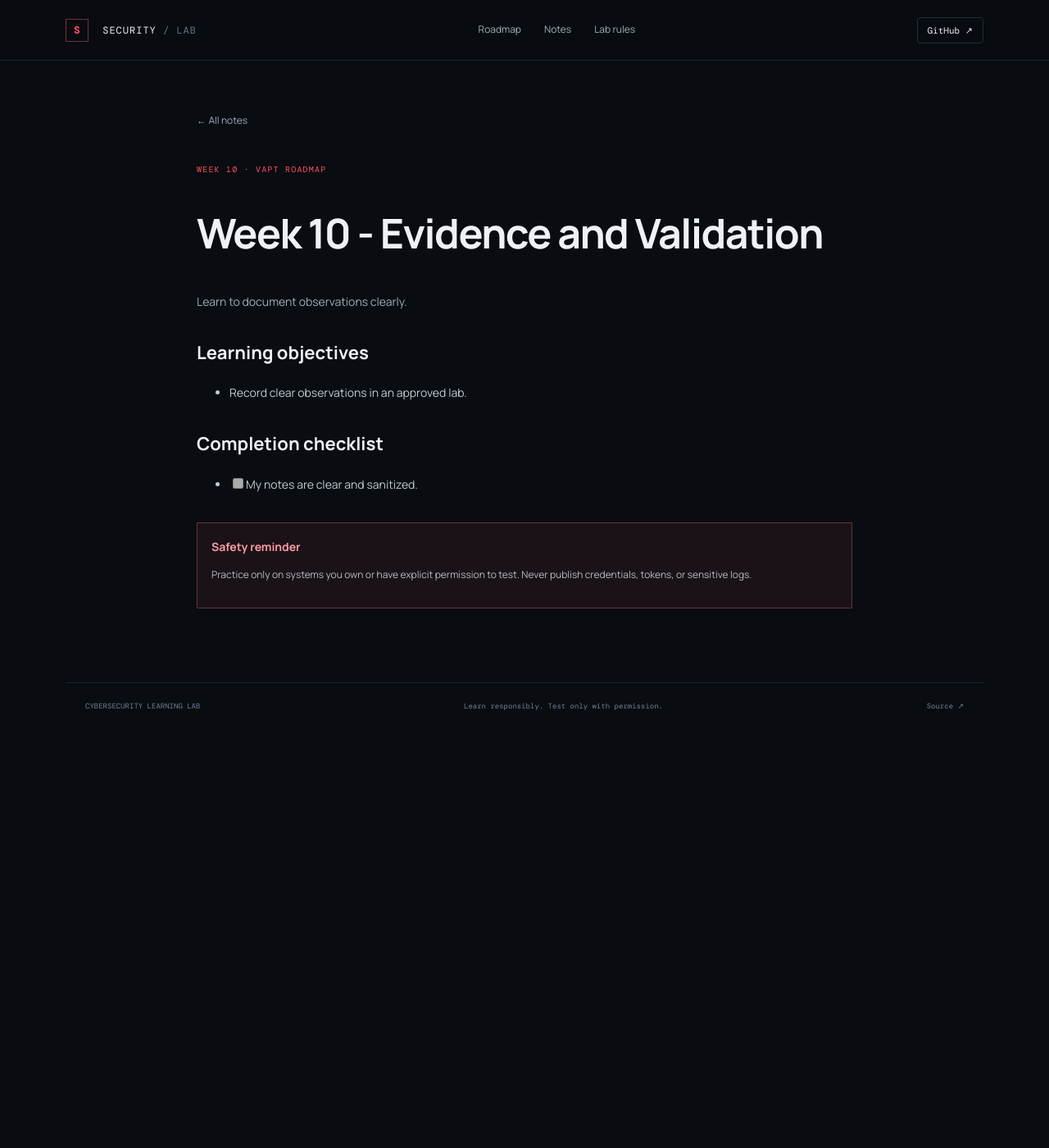
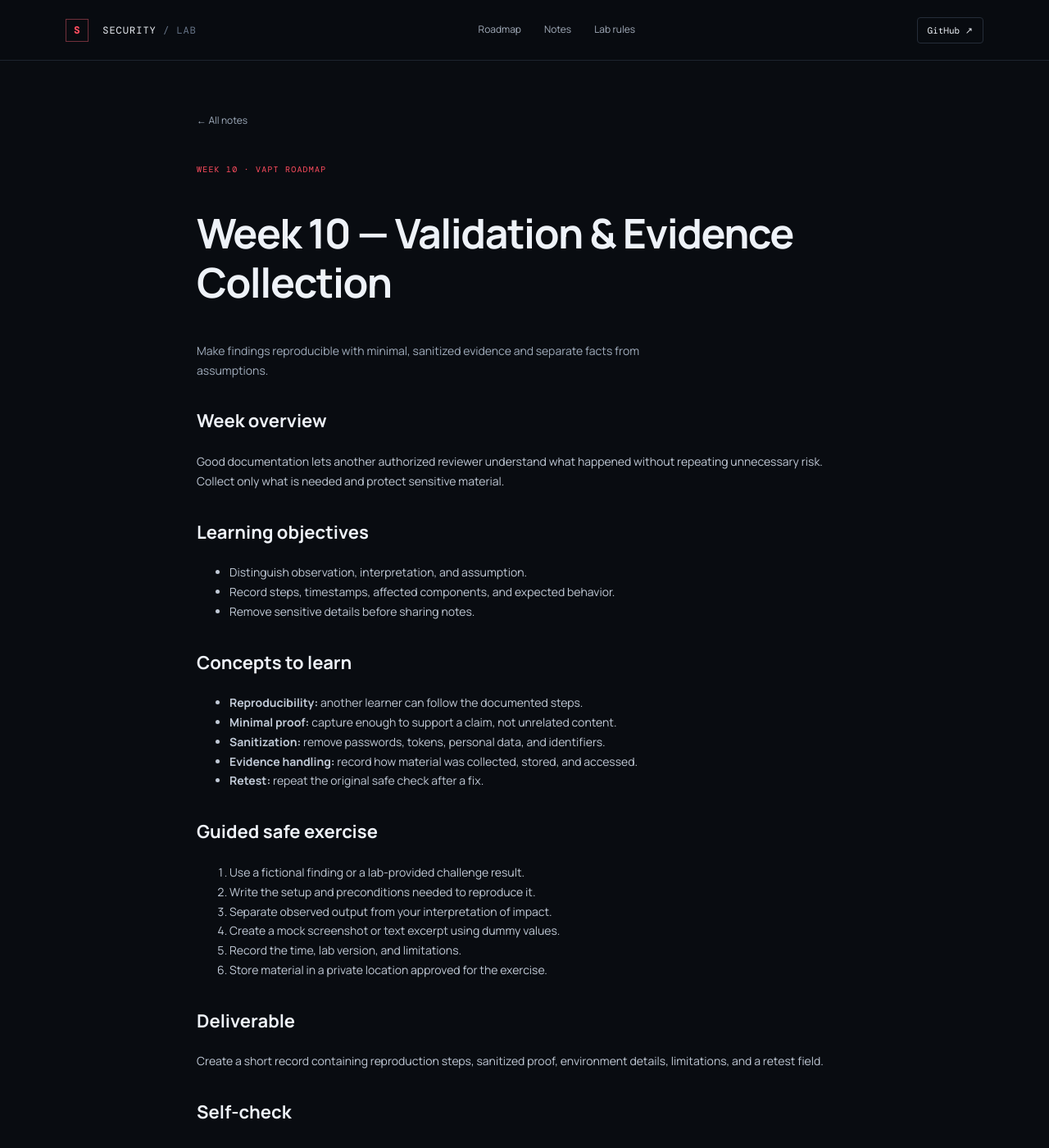
Before and after one commit to Learning-No/Cybersecurity-Learning-Lab, a Jekyll site: the page built from _notes/week-10-evidence-validation.md, in a window 1280 px wide and 1400 px high. Shown: the whole window at 82% size. Built offline with Jekyll 4.4.1, drawn with Linux system fonts in a browser that asks for light colours; some of the changed text lies outside the part shown.

Commit message:
Expand Week 10 learning guide

```diff
--- a/_notes/week-10-evidence-validation.md
+++ b/_notes/week-10-evidence-validation.md
@@ -1,14 +1,49 @@
 ---
-title: Week 10 - Evidence and Validation
-week: WEEK 10
-track: VAPT ROADMAP
-level: Beginner
-summary: Learn to document observations clearly.
+title: "Week 10 — Validation & Evidence Collection"
+week: "WEEK 10"
+track: "VAPT ROADMAP"
+level: "Beginner"
+summary: "Make findings reproducible with minimal, sanitized evidence and separate facts from assumptions."
 date: 2026-10-24
 ---
 
+## Week overview
+Good documentation lets another authorized reviewer understand what happened without repeating unnecessary risk. Collect only what is needed and protect sensitive material.
+
 ## Learning objectives
-- Record clear observations in an approved lab.
+- Distinguish observation, interpretation, and assumption.
+- Record steps, timestamps, affected components, and expected behavior.
+- Remove sensitive details before sharing notes.
+
+## Concepts to learn
+- **Reproducibility:** another learner can follow the documented steps.
+- **Minimal proof:** capture enough to support a claim, not unrelated content.
+- **Sanitization:** remove passwords, tokens, personal data, and identifiers.
+- **Evidence handling:** record how material was collected, stored, and accessed.
+- **Retest:** repeat the original safe check after a fix.
+
+## Guided safe exercise
+1. Use a fictional finding or a lab-provided challenge result.
+2. Write the setup and preconditions needed to reproduce it.
+3. Separate observed output from your interpretation of impact.
+4. Create a mock screenshot or text excerpt using dummy values.
+5. Record the time, lab version, and limitations.
+6. Store material in a private location approved for the exercise.
+
+## Deliverable
+Create a short record containing reproduction steps, sanitized proof, environment details, limitations, and a retest field.
+
+## Self-check
+- What makes proof sufficient but not excessive?
+- Which values must be removed before sharing a screenshot?
+- Why document test limitations?
 
 ## Completion checklist
-- [ ] My notes are clear and sanitized.
+- [ ] My evidence supports the specific claim.
+- [ ] I separated facts from interpretation.
+- [ ] I removed secrets and personal information.
+- [ ] I recorded environment details and limitations.
+
+## Further reading
+- [OWASP Web Security Testing Guide](https://owasp.org/www-project-web-security-testing-guide/)
+- [NIST SP 800-53](https://csrc.nist.gov/publications/detail/sp/800-53/rev-5/final)
```
